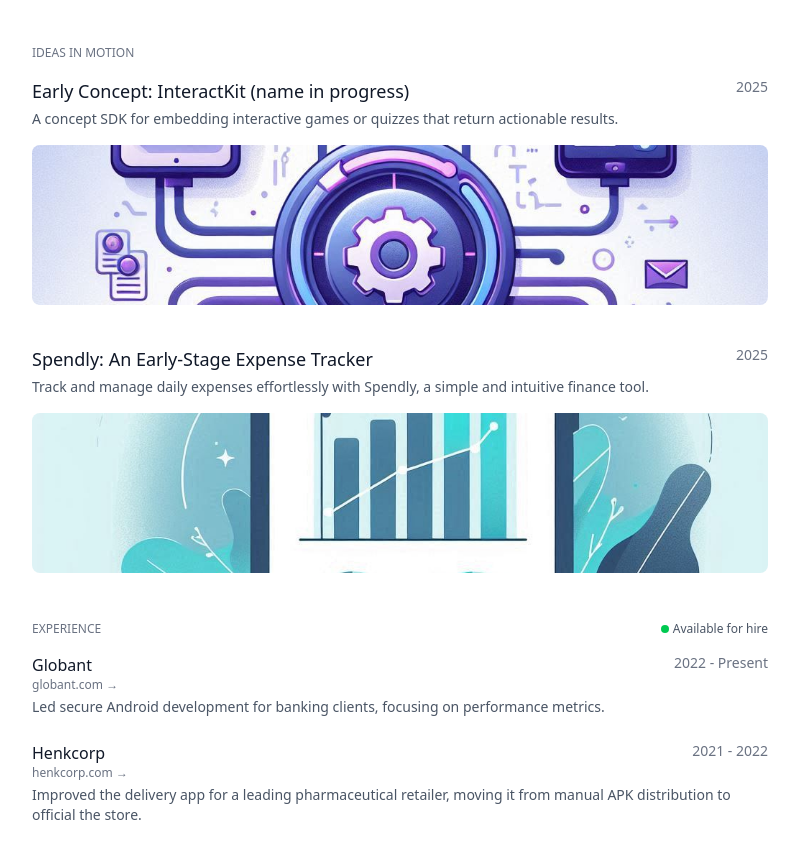
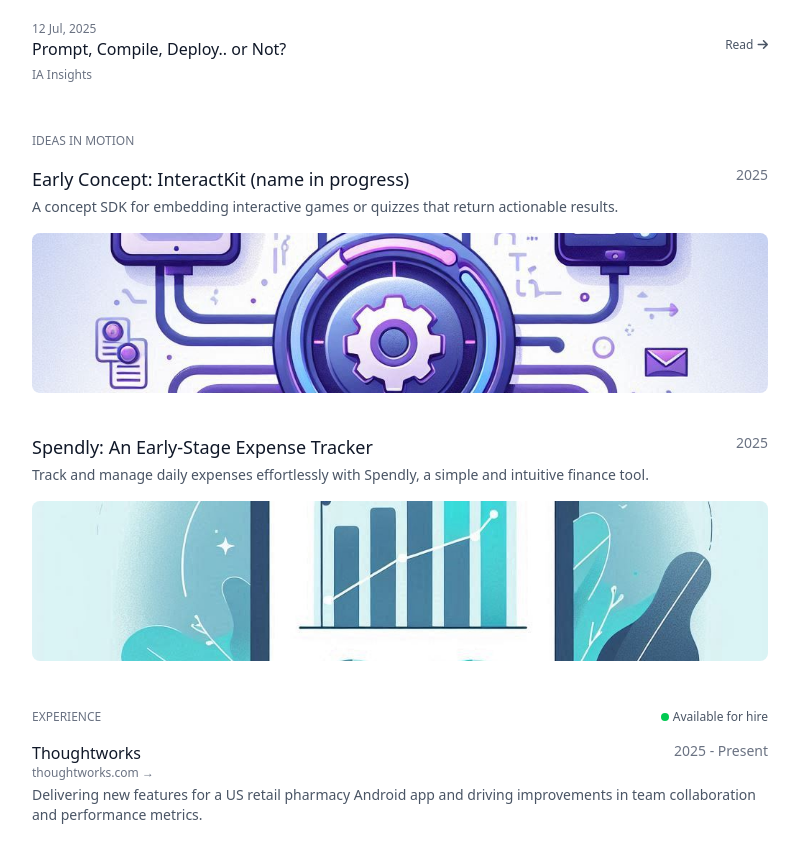
Before and after one commit to pedrorau/blog, a website: page index.html in a window 1280 px wide. Shown: the part 909-1752 px from the top of the page, without its empty margins (240-1039 px from the left). Drawn offline with Linux system fonts and the light colour scheme.

Commit message:
update experience info and new medium article

```diff
--- a/index.html
+++ b/index.html
@@ -225,27 +225,28 @@
           </div>
 
           <!-- Article 2 -->
-          <!--<div class="flex flex-col">
+          <div class="flex flex-col">
             <span class="text-xs text-gray-500 dark:text-gray-200"
-              >19 Dec, 2025</span
+              >12 Jul, 2025</span
             >
             <div class="flex items-start justify-between">
               <div>
                 <h3 class="font-medium">
-                  <span class="text-gray-400 dark:text-gray-200">2.</span> The
-                  Power of Storytelling in Branding
+                  Prompt, Compile, Deploy.. or Not?
                 </h3>
                 <span class="text-xs text-gray-500 dark:text-gray-200"
-                  >Branding</span
+                  >IA Insights</span
                 >
               </div>
               <a
-                href="#"
+                href="https://medium.com/@pedroraudelacruz/prompt-compile-deploy-or-not-c5241d0ac830"
                 class="text-xs flex items-center text-gray-600 dark:text-gray-300"
+                target="_blank"
+                rel="noopener noreferrer"
                 >Read <i class="fas fa-arrow-right ml-1"></i
               ></a>
             </div>
-          </div>-->
+          </div>
 
           <!-- Article 3 -->
           <!--<div class="flex flex-col">
@@ -421,6 +422,24 @@
         </div>
 
         <div class="mt-4 space-y-6">
+          <!-- Experience New -->
+          <div>
+            <div class="flex justify-between">
+              <div>
+                <h3 class="font-medium">Thoughtworks</h3>
+                <p class="text-xs text-gray-500 dark:text-gray-200">
+                  thoughtworks.com →
+                </p>
+              </div>
+              <div class="text-right text-sm text-gray-500 dark:text-gray-200">
+                <span>2025 - Present</span>
+              </div>
+            </div>
+            <p class="text-sm text-gray-600 dark:text-gray-300 mt-1">
+              Delivering new features for a US retail pharmacy Android app and driving improvements in team collaboration and performance metrics.
+            </p>
+          </div>
+
           <!-- Experience 1 -->
           <div>
             <div class="flex justify-between">
@@ -431,7 +450,7 @@
                 </p>
               </div>
               <div class="text-right text-sm text-gray-500 dark:text-gray-200">
-                <span>2022 - Present</span>
+                <span>2022 - 2025</span>
               </div>
             </div>
             <p class="text-sm text-gray-600 dark:text-gray-300 mt-1">
```
